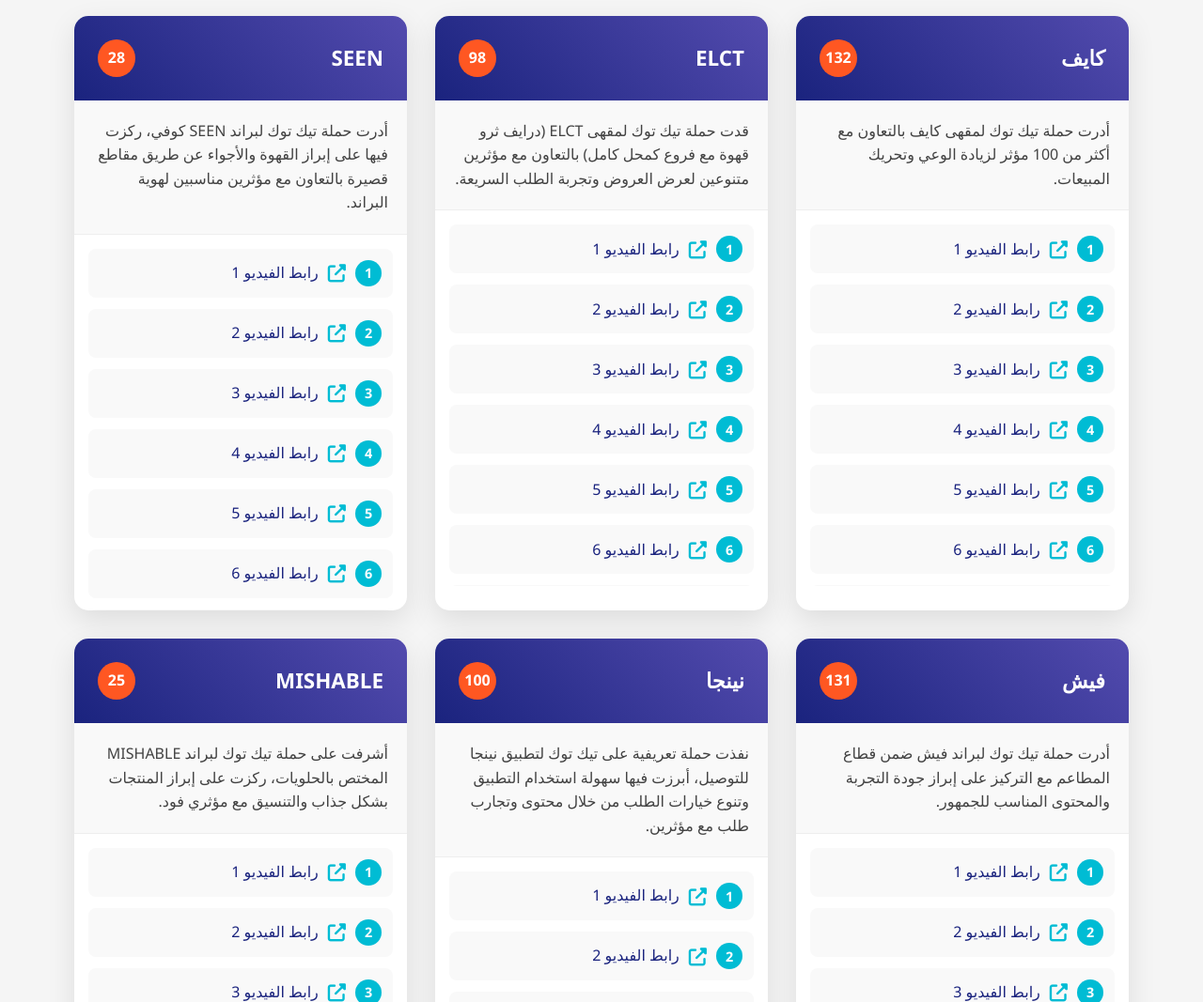
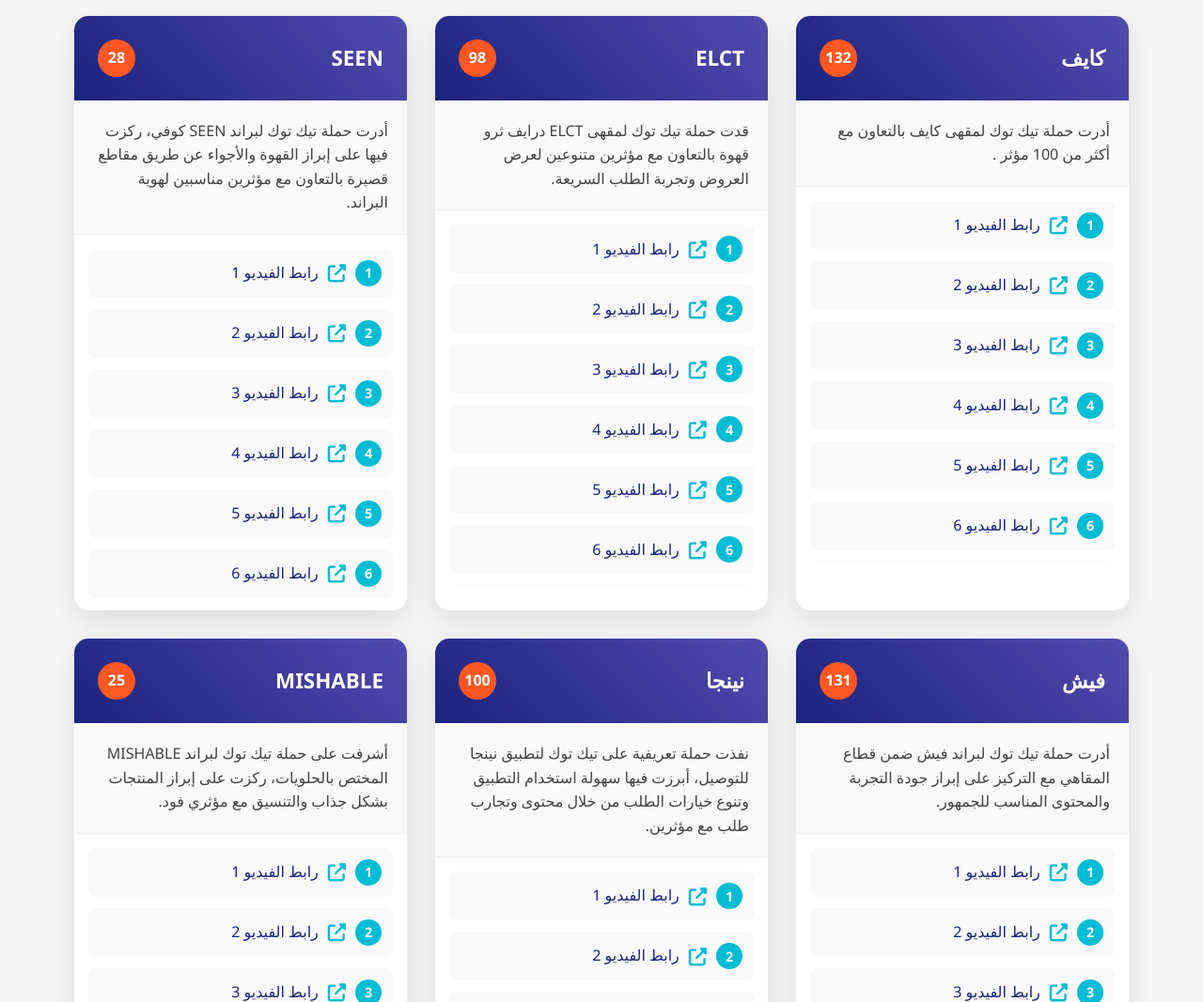
Before and after one commit to WWWJS2/Suleiman, a plain HTML site: page index.html in a window 1280 px wide. Shown: the part 1500-2567 px from the top of the page at 94% size. Drawn offline with nearby package versions, Linux system fonts and the light colour scheme.

Commit message:
Update index.html

```diff
--- a/index.html
+++ b/index.html
@@ -1240,7 +1240,7 @@
             {
                 name: { ar: "كايف", en: "Kaif" },
                 description: {
-                    ar: "أدرت حملة تيك توك لمقهى كايف بالتعاون مع أكثر من 100 مؤثر لزيادة الوعي وتحريك المبيعات.",
+                    ar: "أدرت حملة تيك توك لمقهى كايف بالتعاون مع أكثر من 100 مؤثر .",
                     en: "I managed a TikTok campaign for Kaif café, collaborating with over 100 creators to boost awareness and drive sales."
                 },
                 links: [
@@ -1293,7 +1293,7 @@
             {
                 name: { ar: "ELCT", en: "ELCT" },
                 description: {
-                    ar: "قدت حملة تيك توك لمقهى ELCT (درايف ثرو قهوة مع فروع كمحل كامل) بالتعاون مع مؤثرين متنوعين لعرض العروض وتجربة الطلب السريعة.",
+                    ar: "قدت حملة تيك توك لمقهى ELCT درايف ثرو قهوة  بالتعاون مع مؤثرين متنوعين لعرض العروض وتجربة الطلب السريعة.",
                     en: "I led a TikTok campaign for ELCT, a drive-thru coffee brand with full branches, collaborating with various creators to showcase offers and a fast ordering experience."
                 },
                 links: [
@@ -1359,7 +1359,7 @@
             {
                 name: { ar: "فيش", en: "Feesh" },
                 description: {
-                    ar: "أدرت حملة تيك توك لبراند فيش ضمن قطاع المطاعم مع التركيز على إبراز جودة التجربة والمحتوى المناسب للجمهور.",
+                    ar: "أدرت حملة تيك توك لبراند فيش ضمن قطاع المقاهي مع التركيز على إبراز جودة التجربة والمحتوى المناسب للجمهور.",
                     en: "I managed a TikTok campaign for Feesh in the restaurant category, focusing on showcasing the experience with content tailored to the audience."
                 },
                 links: [
```
